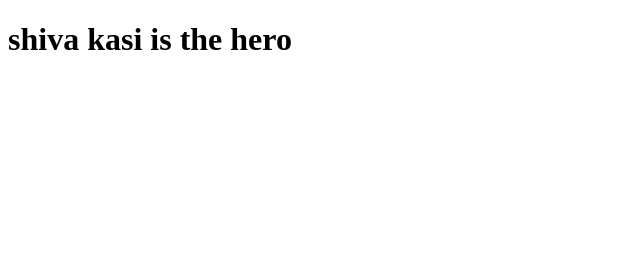
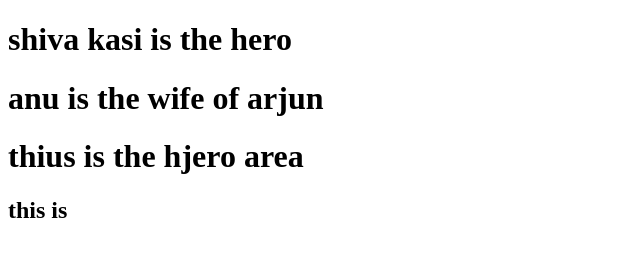
Before and after one commit to Sravrev7/calculator, a plain HTML site: page index.html in a window 1280 px wide. Shown: the whole page, without its empty margins (0-640 px from the left). Drawn offline with Linux system fonts and the light colour scheme.

Commit message:
second commit

```diff
--- a/index.html
+++ b/index.html
@@ -7,5 +7,8 @@
 </head>
 <body>
     <h1>shiva kasi is the hero</h1>
+    <h1>anu is the wife of arjun</h1>
+    <h1>thius is the hjero area</h1>
+    <h2>this is</h2>
 </body>
 </html>
```
